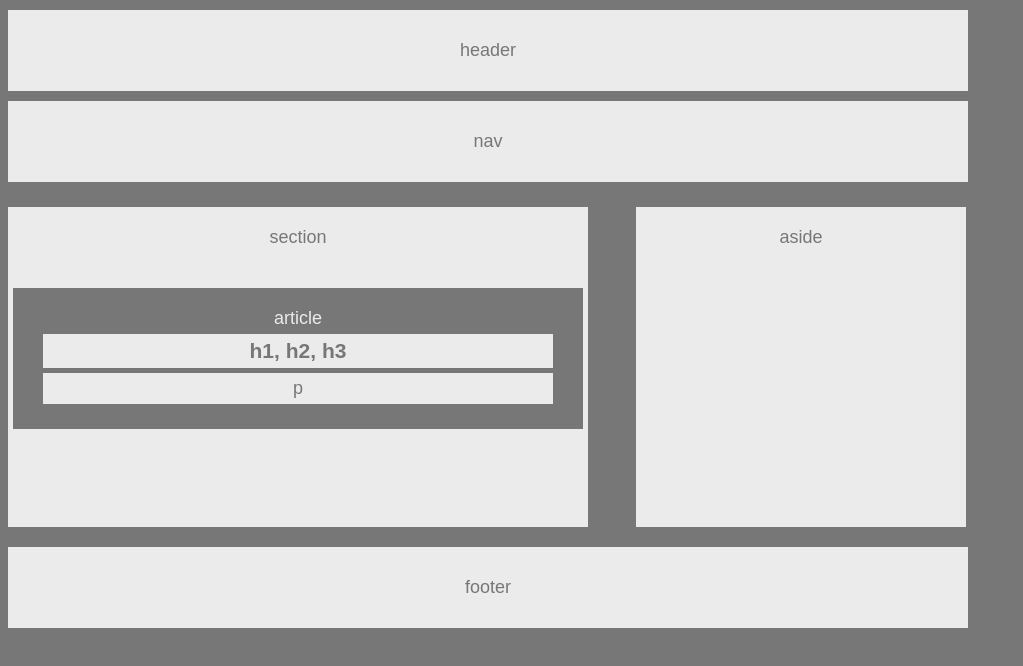
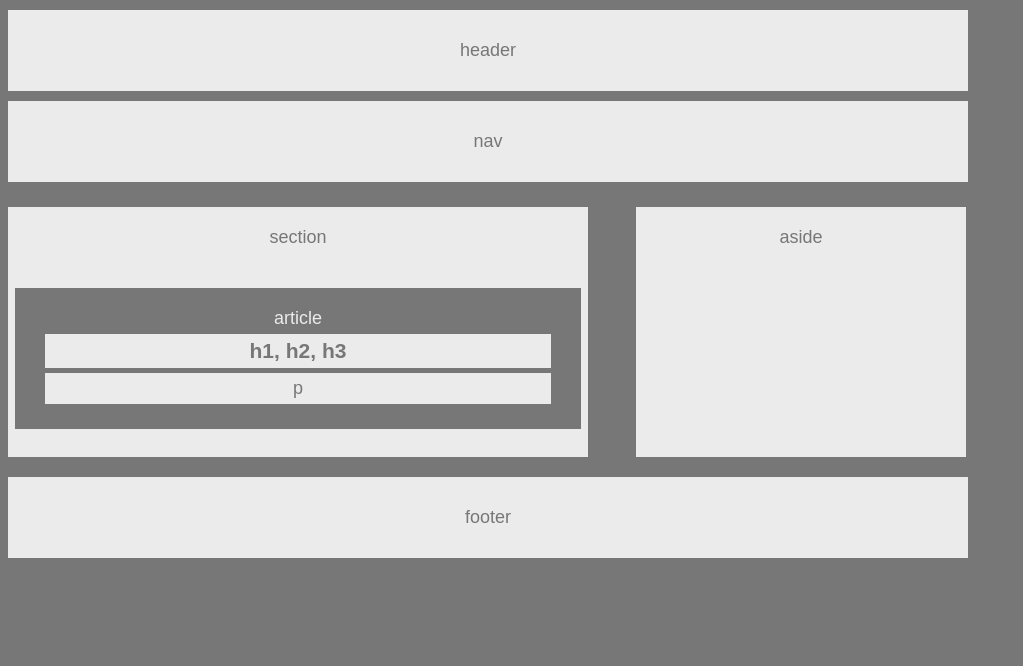
Before and after one commit to Yumikat/HW-Wireframe, a plain HTML site: page index.html in a window 1280 px wide. Shown: the whole page, without its empty margins (0-1023 px from the left). Drawn offline with Linux system fonts and the light colour scheme.

Commit message:
updated heights

```diff
--- a/style.css
+++ b/style.css
@@ -41,7 +41,7 @@ section.left {
     margin-left: 0px;
     float: left;
     width: 580px;
-    height: 300px;
+    height: 230px;
 }
 
 aside {
@@ -50,14 +50,14 @@ aside {
     padding-top: 20px;
     float: left;
     width: 330px;
-    height: 300px;
+    height: 230px;
     margin-right: 0px;
 }
 
 article {
     margin-top: 40px;
-    margin-left: 5px;
-    margin-right: 5px;
+    margin-left: 7px;
+    margin-right: 7px;
     margin-bottom: 0px;
     padding: 20px;
 }
```
